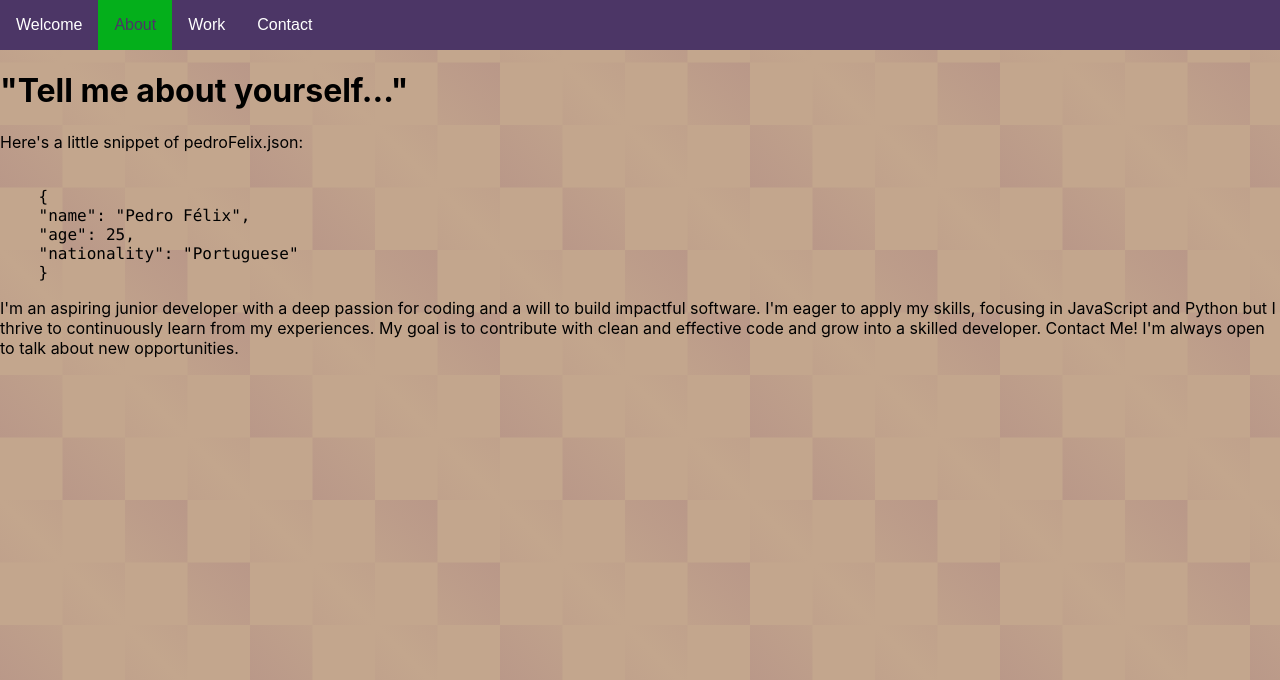
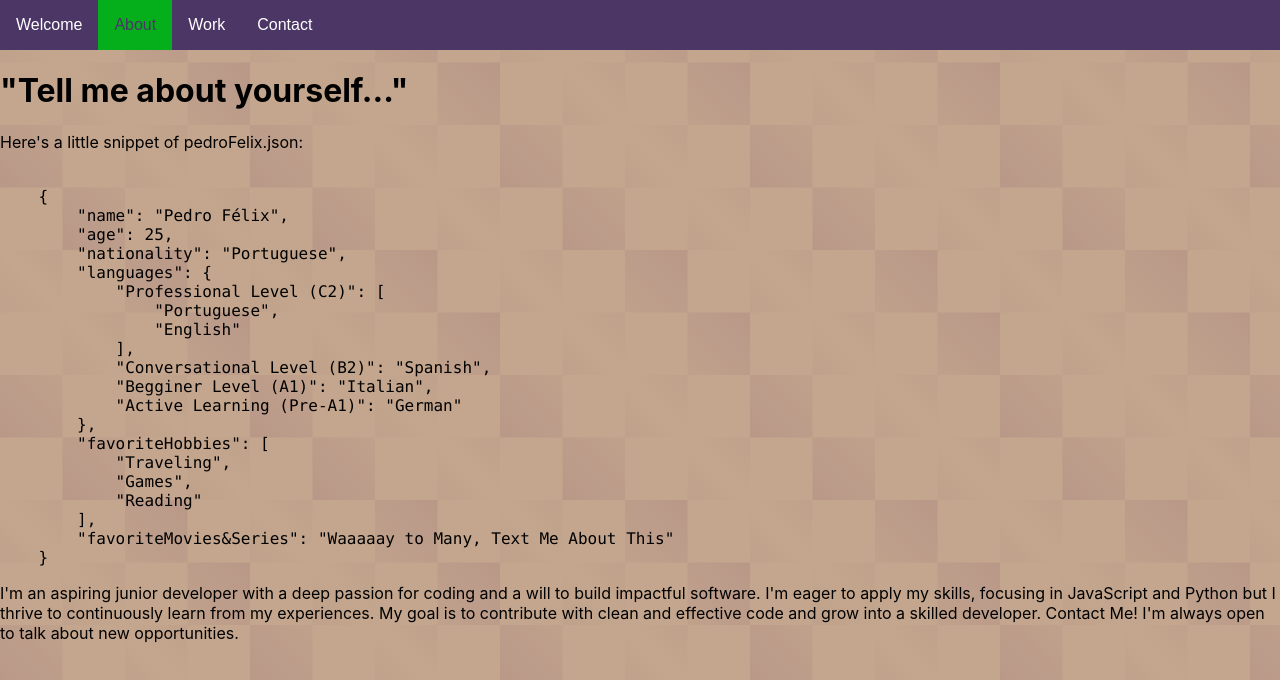
Before and after one commit to PedrorFelix/LearningReact, a React (Create React App) app: page / in a window 1280 px wide. Both pictures are taken after a click on the button "About". Shown: the top 680 px of the page. Built offline with nearby package versions, Linux system fonts and the light colour scheme; a web font is replaced by a local one.

Commit message:
fixed svg file color causing a visual bug, tweaked the basic info content

```diff
--- a/src/pages/BasicInfo.js
+++ b/src/pages/BasicInfo.js
@@ -1,14 +1,25 @@
 export function BasicInfo() {
-
-    const name = "Pedro Félix";
-    const age = 25;
-    const nationality = "Portuguese";
 
     const jsonSnippet = `
     {
-    "name": "${name}",
-    "age": ${age},
-    "nationality": "${nationality}"
+        "name": "Pedro Félix",
+        "age": 25,
+        "nationality": "Portuguese",
+        "languages": {
+            "Professional Level (C2)": [
+                "Portuguese",
+                "English"
+            ],
+            "Conversational Level (B2)": "Spanish",
+            "Begginer Level (A1)": "Italian",
+            "Active Learning (Pre-A1)": "German"
+        },
+        "favoriteHobbies": [
+            "Traveling",
+            "Games",
+            "Reading"
+        ],
+        "favoriteMovies&Series": "Waaaaay to Many, Text Me About This"
     }`;
 
     return(
--- a/src/pages/ProfileImage.js
+++ b/src/pages/ProfileImage.js
@@ -16,7 +16,7 @@
           </mask>
         </defs>
         {/* Background shape 2 (largest, purple) */}
-        <rect x="0" y="0" width="540" height="540" fill="#4c3666" mask="url(#maskForBg2)" />
+        <rect x="0" y="0" width="540" height="540" fill="#4c3666ff" mask="url(#maskForBg2)" />
 
         {/* Background shape 1 (medium, green) */}
         <rect x="0" y="0" width="540" height="540" fill="#c3a68d" mask="url(#maskForBg1)" />
--- a/src/pages/style/ProfileImage.css
+++ b/src/pages/style/ProfileImage.css
@@ -19,20 +19,20 @@
   --mask-scale: 1; /* Default scale */
   transform-origin: 270px 270px;
   animation: rotateSvgMask 30s linear infinite;
+  opacity: 1;
+  fill-opacity: 1;
+  stroke-opacity: 1;
 }
 
-/* Top mask for the image (no delay, default scale) */
 .mask-shape {
   --mask-scale: 0.9;
 }
 
-/* Middle background mask (slightly larger with a small delay) */
 .background-mask-1 {
   --mask-scale: 0.95;
   animation-delay: 0.4s;
 }
 
-/* Bottom background mask (largest with more delay) */
 .background-mask-2 {
   --mask-scale: 1;
   animation-delay: 0.8s;
```
Also changed, not shown: public/assets/imageContainer.svg.
